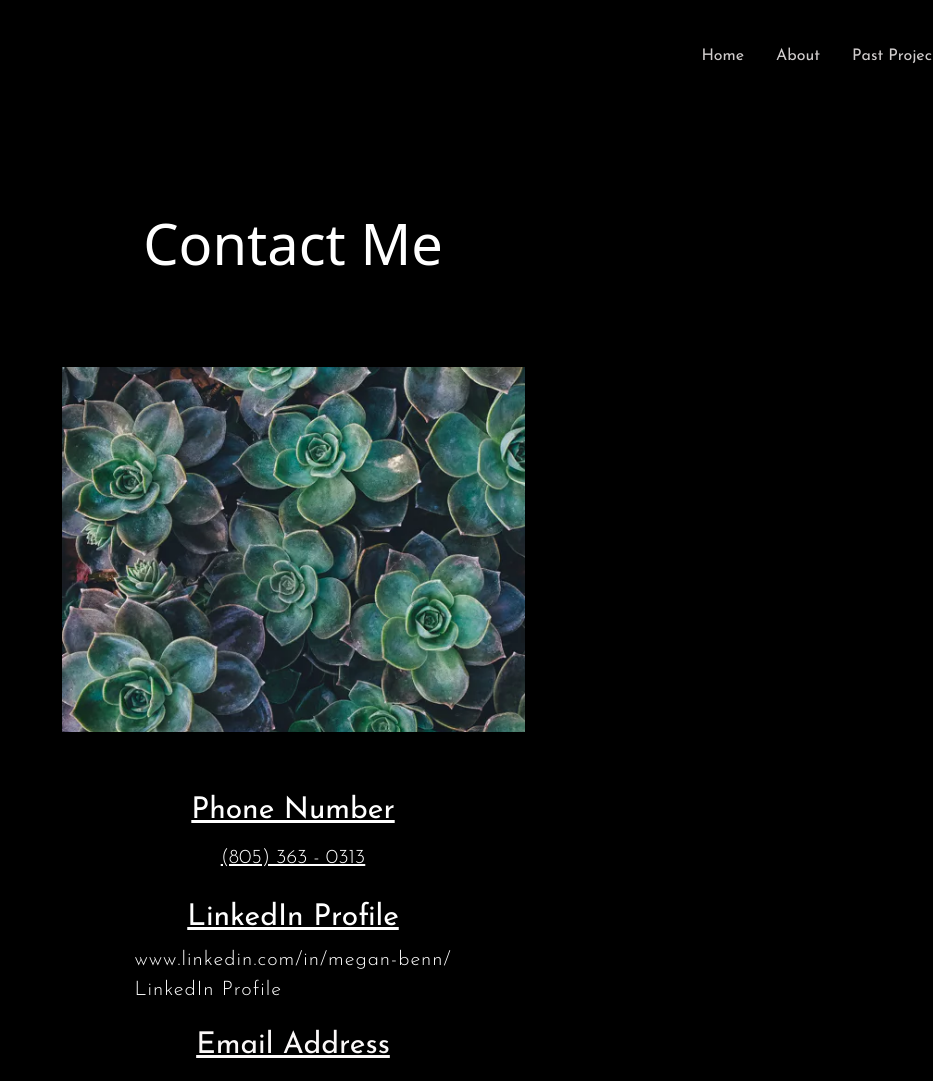
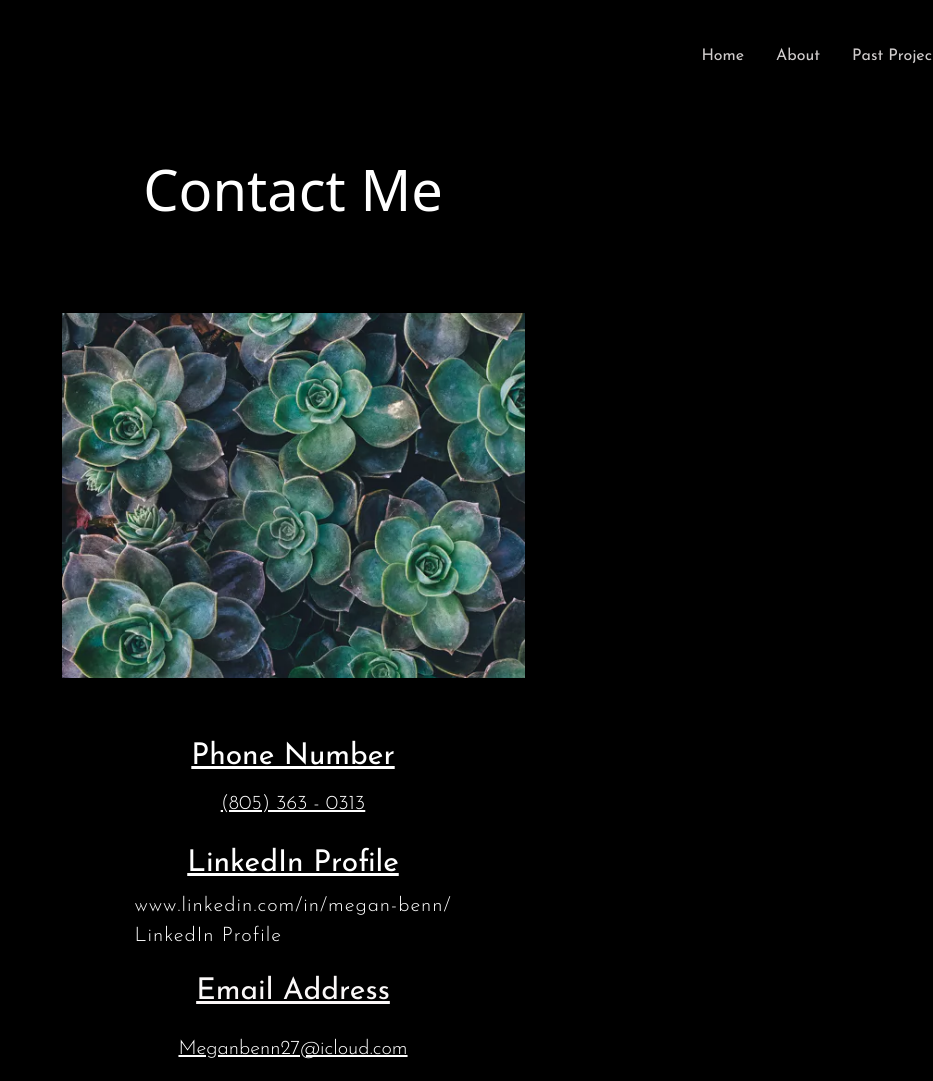
Before and after one commit to Moodybleu/MeganB-Portfolio, a React app: page /contact in a window 1280 px wide. Shown: the top 1081 px of the page, without its empty margins (347-1280 px from the left). Built offline with nearby package versions, Linux system fonts and the light colour scheme.

Commit message:
init commit

```diff
--- a/src/views/contact.css
+++ b/src/views/contact.css
@@ -102,9 +102,7 @@
 .contact-text {
   color: #ffffff;
   font-size: 56px;
-  margin-top: 50px;
-  padding-top: 54px;
-  margin-bottom: 93px;
+  align-items: center;
 }
 .contact-image1 {
   width: 463px;
```
